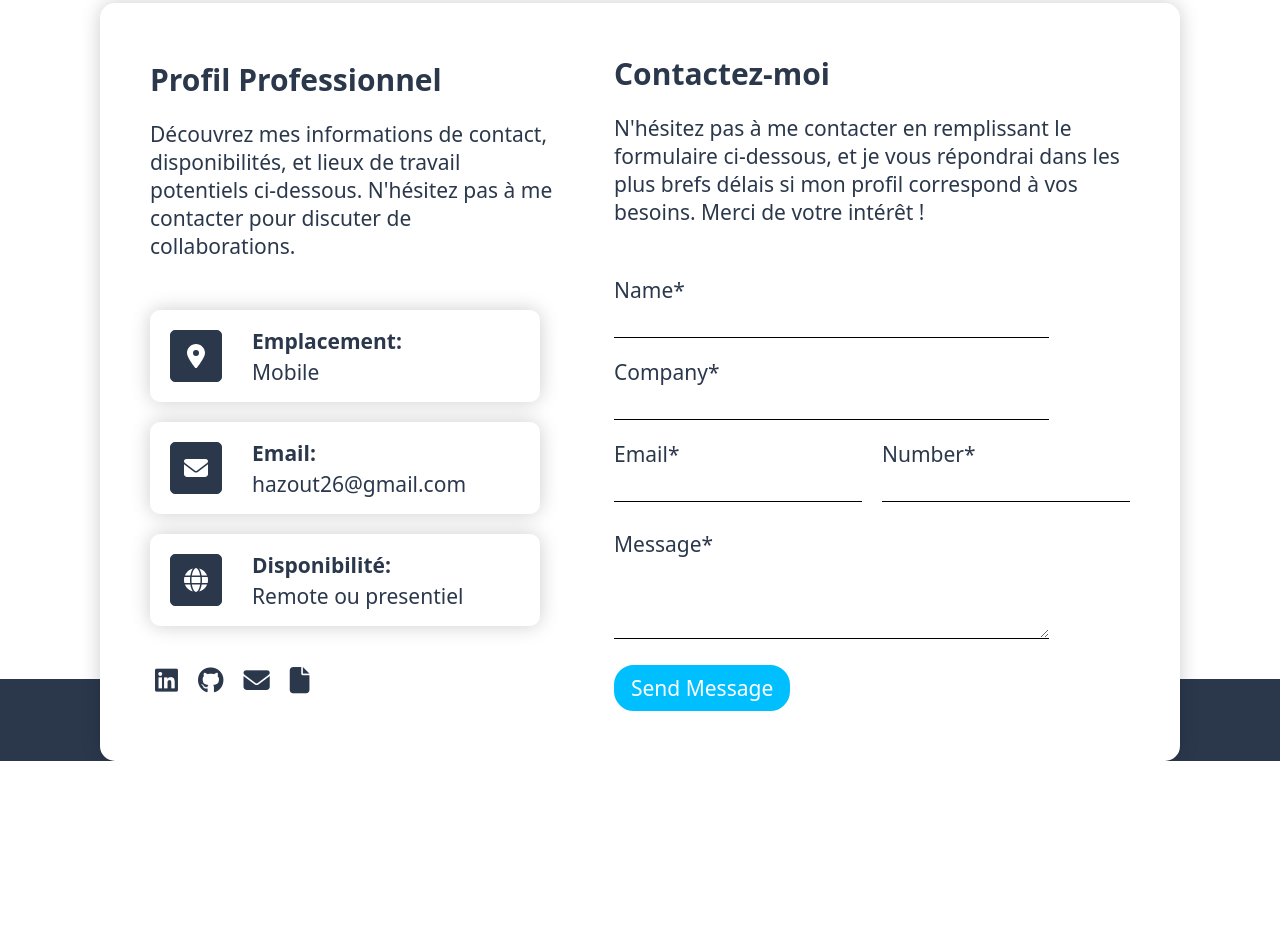
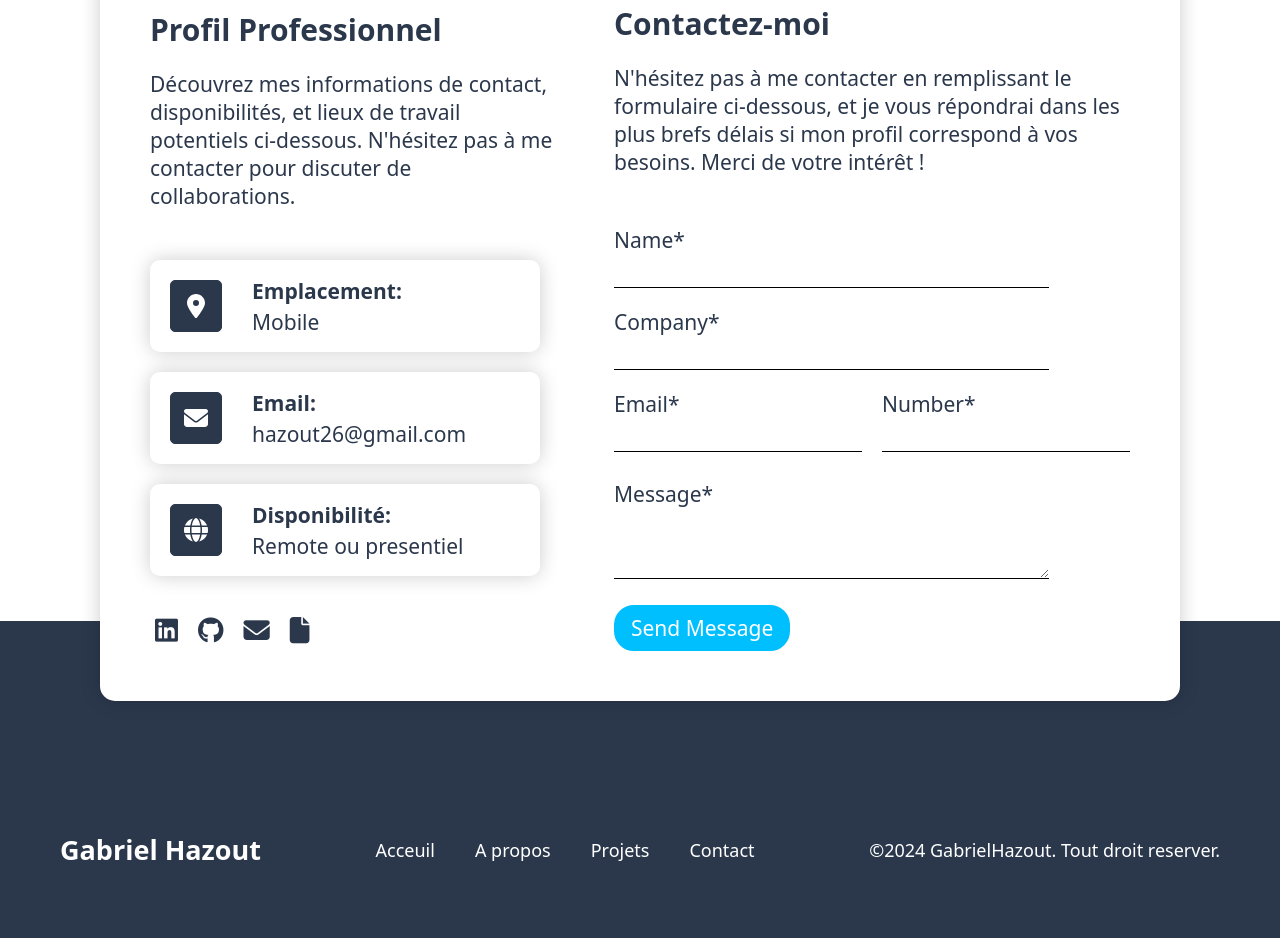
Before and after one commit to Gabrielhzt/Gabriel-Hazout-Portfolio, a plain HTML site: page index.html in a window 1280 px wide. Shown: the part 3696-4634 px from the top of the page. Before the commit the page ends 4457 px from the top, so only its background shows below. Drawn offline with Linux system fonts and the light colour scheme.

Commit message:
Added Footer

```diff
--- a/index.html
+++ b/index.html
@@ -183,6 +183,16 @@
                 </div>
         </section>
     </main>
+    <footer>
+        <h1>Gabriel Hazout</h1>
+        <ul class="footer">
+            <a href="#Home"><li>Acceuil</li></a>
+            <a href="#About"><li>A propos</li></a>
+            <a href="#Projects"><li>Projets</li></a>
+            <a href="#Contact"><li>Contact</li></a>
+        </ul>
+        <p>©2024 GabrielHazout. Tout droit reserver.</p>
+    </footer>
 
     <script src="app.js"></script>
 </body>
--- a/styles.css
+++ b/styles.css
@@ -186,7 +186,7 @@ button:hover {
 
 #CV {
     justify-content: center;
-    margin-bottom: 130px;
+    margin-bottom: 90px;
 }
 
 #CV h2 {
@@ -212,7 +212,7 @@ button:hover {
 
 #Contact {
     background: linear-gradient(to bottom, #ffffff 90%, #2B384C 10%);
-    padding-top: 10px;
+    padding-top: 0.02px;
 }
 
 .All {
@@ -345,10 +345,40 @@ button:hover {
     outline: none;
     padding: 5px 0;
     font-size: 17px;
-    height: 70px;
+    height: 60px;
 }
 
 .block-two {
     display: flex;
     gap: 10px;
 }
+
+
+/* Footer */
+
+footer {
+    display: flex;
+    align-items: center;
+    justify-content: space-between;
+    background-color: #2B384C;
+    padding: 130px 60px 70px;
+}
+
+footer h1 {
+    color: #fff;
+    font-size: 27px;
+}
+
+.footer li {
+    color: #fff;
+    font-size: 18px;
+}
+
+.footer li:hover {
+    text-decoration: underline;
+}
+
+footer p {
+    color: #fff;
+    font-size: 18px;
+}
```
